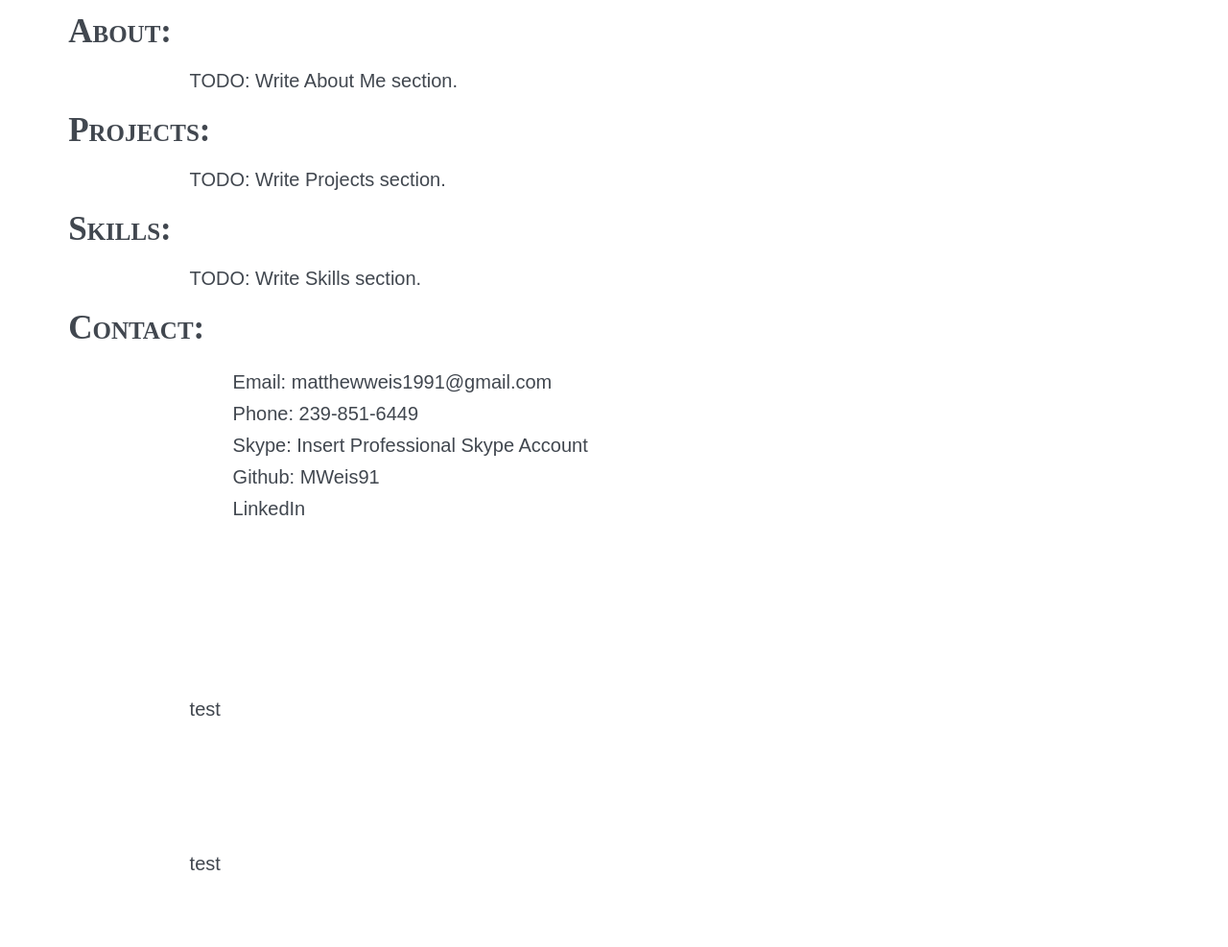
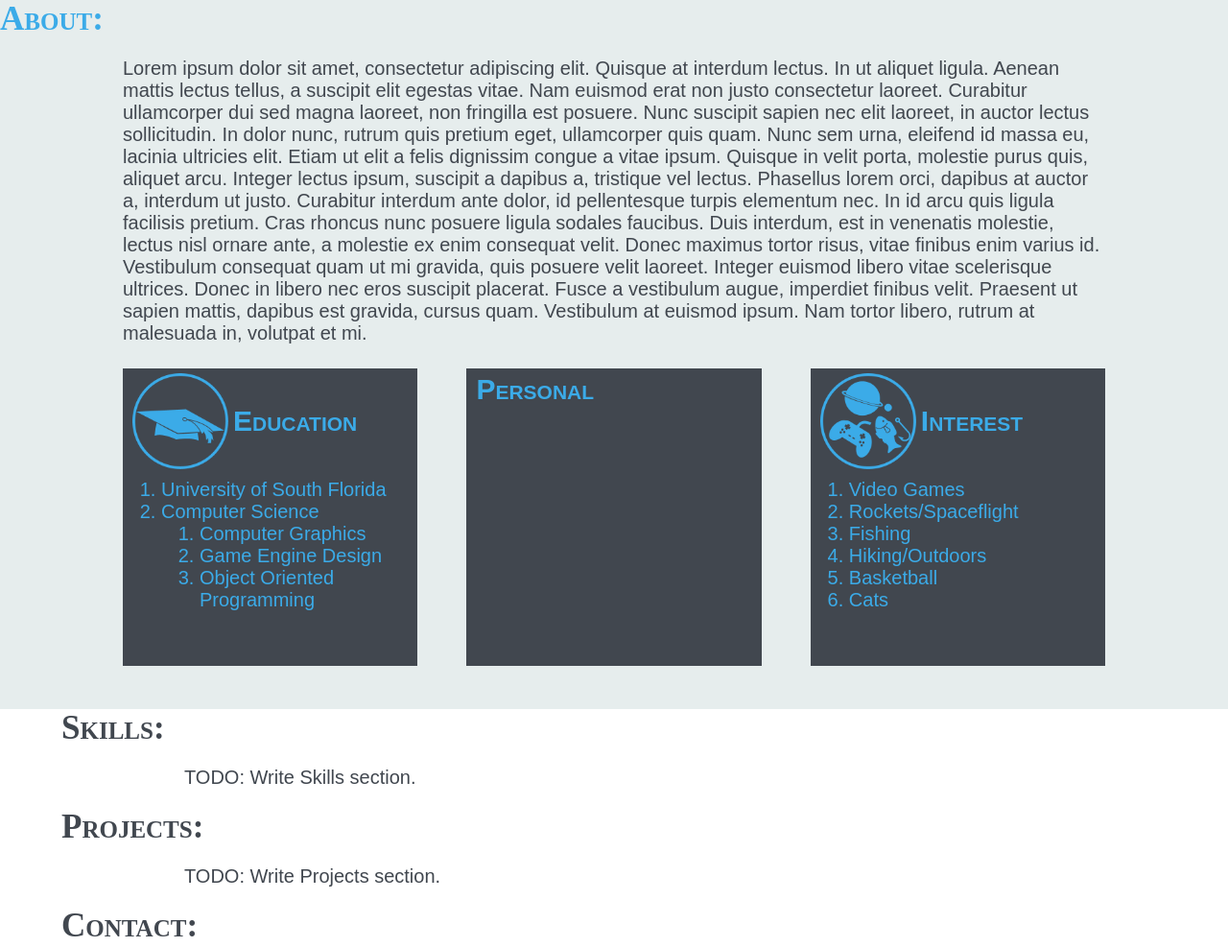
Before and after one commit to MWeis91/mweis91.github.io, a plain HTML site: page home.html in a window 1280 px wide. Shown: the top 987 px of the page at 96% size. Before the commit the page ends 940 px from the top, so only its background shows below. Drawn offline with Linux system fonts and the light colour scheme.

Commit message:
About Section WIP
Still need personal statement and personal philosophy. Formatting and
design on section finished.

```diff
--- a/home.html
+++ b/home.html
@@ -13,12 +13,66 @@ and open the template in the editor.
     </head>
     <body>
         <div class="About">
+            <div class="Title">About:</div>
+                <div class="Content">
+                    <div class="PersonalStatement">Lorem ipsum dolor sit amet, consectetur adipiscing elit. Quisque at interdum lectus. In ut aliquet ligula. Aenean mattis lectus tellus, a suscipit elit egestas vitae. Nam euismod erat non justo consectetur laoreet. Curabitur ullamcorper dui sed magna laoreet, non fringilla est posuere. Nunc suscipit sapien nec elit laoreet, in auctor lectus sollicitudin. In dolor nunc, rutrum quis pretium eget, ullamcorper quis quam. Nunc sem urna, eleifend id massa eu, lacinia ultricies elit. Etiam ut elit a felis dignissim congue a vitae ipsum. Quisque in velit porta, molestie purus quis, aliquet arcu. Integer lectus ipsum, suscipit a dapibus a, tristique vel lectus. Phasellus lorem orci, dapibus at auctor a, interdum ut justo. Curabitur interdum ante dolor, id pellentesque turpis elementum nec. In id arcu quis ligula facilisis pretium. Cras rhoncus nunc posuere ligula sodales faucibus. Duis interdum, est in venenatis molestie, lectus nisl ornare ante, a molestie ex enim consequat velit. Donec maximus tortor risus, vitae finibus enim varius id. Vestibulum consequat quam ut mi gravida, quis posuere velit laoreet. Integer euismod libero vitae scelerisque ultrices. Donec in libero nec eros suscipit placerat. Fusce a vestibulum augue, imperdiet finibus velit. Praesent ut sapien mattis, dapibus est gravida, cursus quam. Vestibulum at euismod ipsum. Nam tortor libero, rutrum at malesuada in, volutpat et mi. </div>
 
-            <div class="Title">About:</div>
+                    <div class="SubsectionContainer">
+                        <div class="Subsection">
+                            <div class="Education">
+                                <div class="SSTop">
+                                    <img src="Education-Icon-Circle.png" alt="none">Education
+                                </div>
+                                <div class="SSList">
+                                    <ul>
+                                        <li>University of South Florida</li>
+                                        <li>Computer Science
+                                            <ul>
+                                                <li>Computer Graphics</li>
+                                                <li>Game Engine Design</li>
+                                                <li>Object Oriented Programming</li>
+                                            </ul>
+                                        </li>
+                                    </ul>
+                                </div>
+                            </div>
+                        </div>
+                        <div class="Subsection">
+                            <div class="Personal">
+                                <div class="SSTop">
+                                    Personal
+                                </div>
+                            </div>
+                        </div>
+                        <div class="Subsection">
+                            <div class="Interest">
+                                <div class="SSTop">
+                                    <img src="Hobbies-Icon-Circle.png" alt="none">Interest
+                                </div>
+
+                                <div class="SSList">
+                                    <ul>
+                                        <li>Video Games</li>
+                                        <li>Rockets/Spaceflight</li>
+                                        <li>Fishing</li>
+                                        <li>Hiking/Outdoors</li>
+                                        <li>Basketball</li>
+                                        <li>Cats</li>
+                                    </ul>
+                                </div>
+                            </div>
+                        </div>
+                    </div>
+
+                </div>
+
+        </div>
+
+        <div class="Skills">
+            <div class="Title">Skills:</div>
             <div class="Content">
-                TODO: Write About Me section.
+                TODO: Write Skills section.
             </div>
-
         </div>
 
         <div class="Projects">
@@ -28,12 +82,7 @@ and open the template in the editor.
             </div>
         </div>
 
-        <div class="Skills">
-            <div class="Title">Skills:</div>
-            <div class="Content">
-                TODO: Write Skills section.
-            </div>
-        </div>
+
 
         <div class="Contact">
             <div class="Title">Contact:</div>
--- a/homeStyle.css
+++ b/homeStyle.css
@@ -10,24 +10,38 @@ and open the template in the editor.
 
 body
 {
-    margin-top: 1%;
+    margin: 0;
     overflow: auto;
 }
 
 ::-webkit-scrollbar
 {
     width: 15px;
-    background-color: #41474F;
+    background-color: transparent;
+    margin: 0;
+    padding: 0;
+
+
 }
+
 
 ::-webkit-scrollbar-track
 {
-    background-color:  #F6FFFF;
+    background-color: #41474F;
+
+    border-top-color: #3BABE8;
+    border-top-style: solid;
+    border-top-width: 3px;
+
+    border-bottom-color: #3BABE8;
+    border-bottom-style: solid;
+    border-bottom-width: 3px;
+
 }
 
 ::-webkit-scrollbar-thumb
 {
-    background-color: #E6EDED;
+    background-color: #3BABE8;
 }
 
 
@@ -68,6 +82,100 @@ body
     font-weight: 500;
 }
 
+.About
+{
+    background-color: #E6EDED;
+    padding-bottom: 40px;
+}
+
+.About .Content
+{
+    display: flex;
+    flex-direction: column;
+    justify-content: center;
+    flex-wrap: wrap;
+
+    margin: 0;
+    padding: 0;
+}
+
+.About .PersonalStatement
+{
+
+    margin: 20px 10%;
+
+}
+
+.About .SubsectionContainer
+{
+    display: flex;
+    flex-direction: row;
+    justify-content: space-between;
+    flex-wrap: wrap;
+    padding: 0 10%;
+}
+
+.Subsection
+{
+    display: flex;
+    justify-content: flex-start;
+    flex-wrap: wrap;
+    align-items: flex-start;
+    overflow: auto;
+    background-color: #41474F;
+    color: #3BABE8;
+
+    height: 300px;
+    width: 30%;
+    min-width: 300px;
+    margin: 5px 0;
+    padding: 5px 0;
+}
+
+.Subsection img
+{
+    display: flex;
+    justify-content: flex-start;
+    flex-wrap: nowrap;
+    height: 100px;
+    padding-right: 5px;
+
+}
+
+.Subsection .SSTop
+{
+    display: flex;
+    flex-direction: row;
+    justify-content: flex-start;
+    align-items: center;
+    padding-left: 10px;
+    padding-bottom: 10px;
+
+    font-size: 30px;
+    font-weight: bold;
+    font-variant: small-caps;
+
+}
+
+.SSList
+{
+    padding: 0;
+    margin: 0;
+
+}
+
+.SSList ul
+{
+    list-style-type: symbols;
+
+    margin:0 auto;
+    padding: 0 auto;
+}
+
+.SSList li
+{
+    padding-bottom: 0;
+}
 .Contact ul
 {
     margin-top: 0;
```
Also changed, not shown: Education-Icon-Circle.png (added), Education-Icon.png (added), Hobbies-Icon-Circle.png (added), Hobbies-Icon.png (added).
